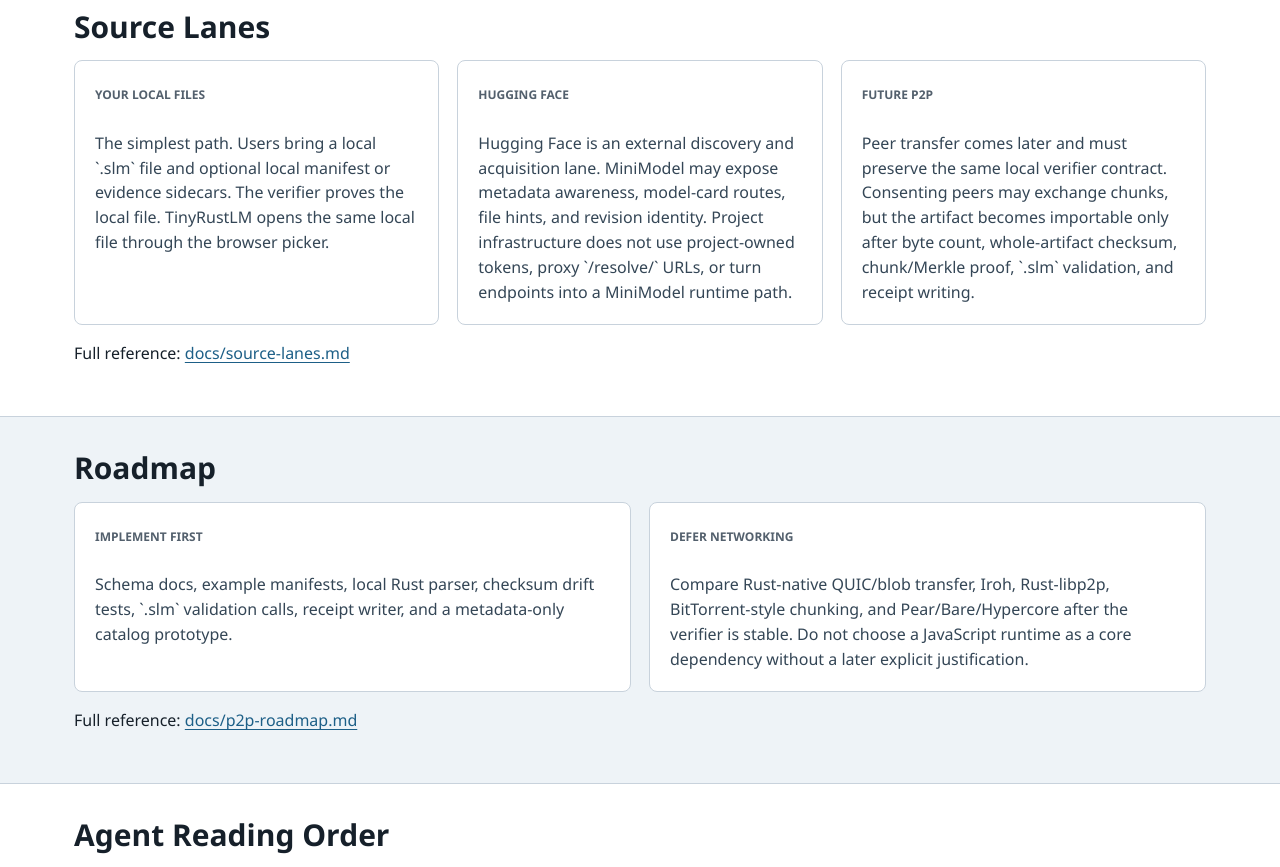
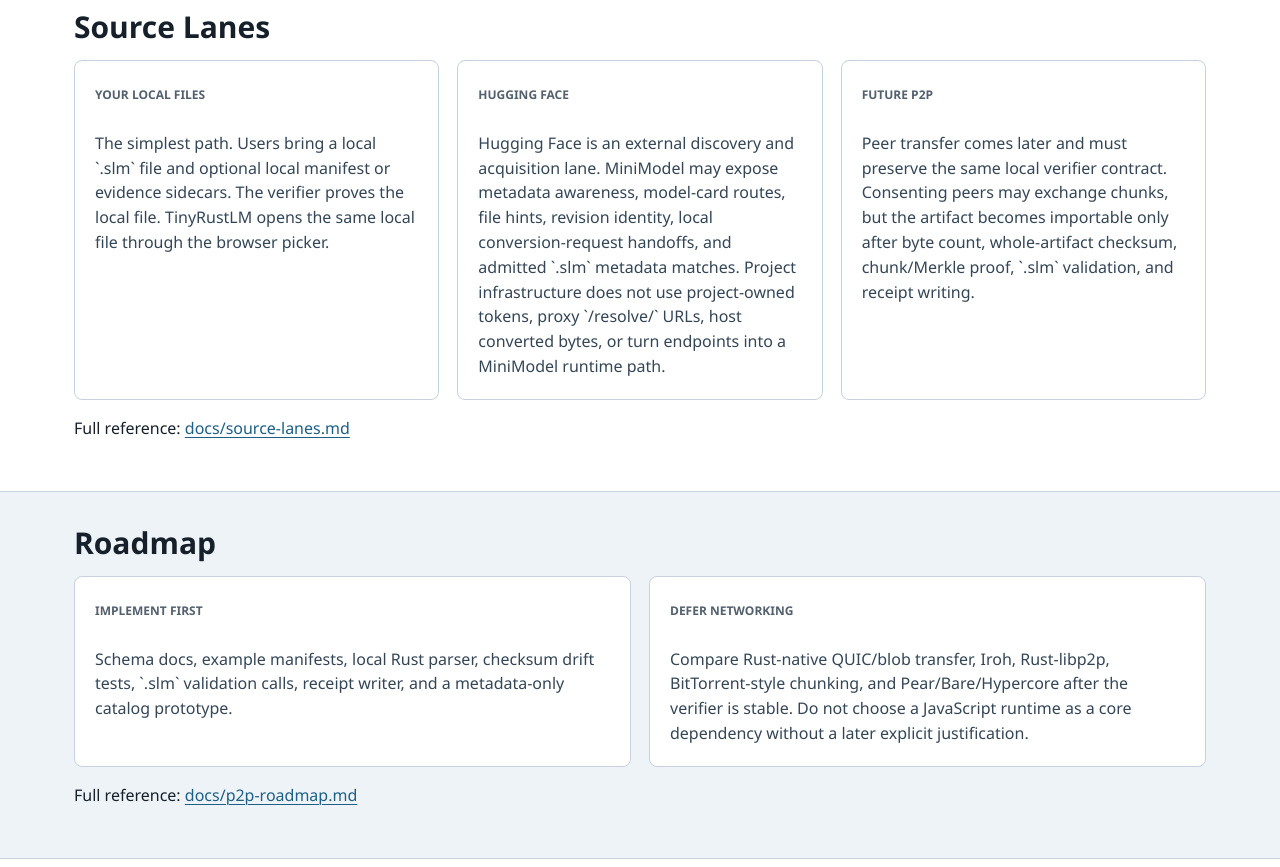
Before and after one commit to MichaelKappel/MiniModel.MiRust.com, a plain HTML site: page index.html in a window 1280 px wide. Shown: the part 3720-4587 px from the top of the page. Drawn offline with Linux system fonts and the light colour scheme.

Commit message:
Clarify Hugging Face conversion handoff

```diff
--- a/index.html
+++ b/index.html
@@ -161,7 +161,7 @@ signature.kind=unsigned-draft</code></pre>
           </article>
           <article class="card">
             <span class="tag">Hugging Face</span>
-            <p>Hugging Face is an external discovery and acquisition lane. MiniModel may expose metadata awareness, model-card routes, file hints, and revision identity. Project infrastructure does not use project-owned tokens, proxy `/resolve/` URLs, or turn endpoints into a MiniModel runtime path.</p>
+            <p>Hugging Face is an external discovery and acquisition lane. MiniModel may expose metadata awareness, model-card routes, file hints, revision identity, local conversion-request handoffs, and admitted `.slm` metadata matches. Project infrastructure does not use project-owned tokens, proxy `/resolve/` URLs, host converted bytes, or turn endpoints into a MiniModel runtime path.</p>
           </article>
           <article class="card">
             <span class="tag">Future P2P</span>
```
Also changed, not shown: llms-full.txt, llms.txt, 2 other files.
